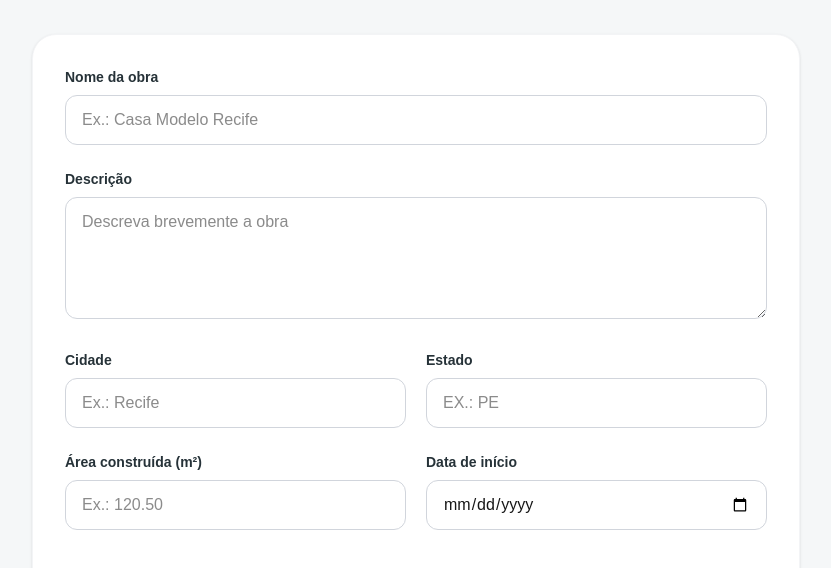
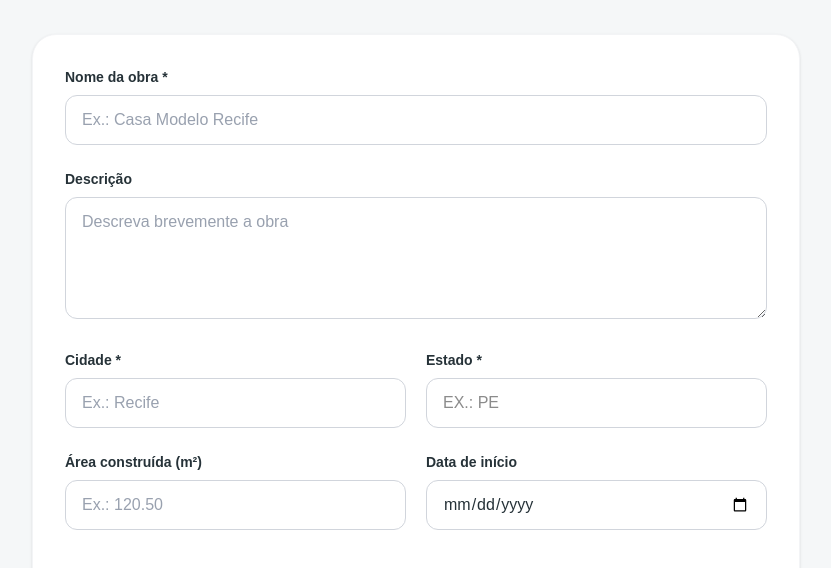
Before and after one commit to Rafaelagondim/ObraTech, a Next.js app in the folder frontend/: page /obras/nova in a window 1280 px wide. Shown: the part 130-698 px from the top of the page, without its empty margins (224-1055 px from the left). Built offline with nearby package versions, Linux system fonts and the light colour scheme.

Commit message:
feat: adiciona validacao ao cadastro de obra

```diff
--- a/frontend/src/app/obras/nova/page.js
+++ b/frontend/src/app/obras/nova/page.js
@@ -1,7 +1,36 @@
+"use client";
+
+import { useState } from "react";
+
 export default function NovaObra() {
+  const [nome, setNome] = useState("");
+  const [descricao, setDescricao] = useState("");
+  const [cidade, setCidade] = useState("");
+  const [estado, setEstado] = useState("");
+  const [areaConstruida, setAreaConstruida] = useState("");
+  const [dataInicio, setDataInicio] = useState("");
+  const [mensagem, setMensagem] = useState("");
+
+  function handleSubmit(event) {
+    event.preventDefault();
+
+    if (!nome || !cidade || !estado) {
+      setMensagem("Preencha os campos obrigatórios.");
+      return;
+    }
+
+    if (estado.length !== 2) {
+      setMensagem("O estado deve ser informado com 2 letras, como PE.");
+      return;
+    }
+
+    setMensagem("Dados preenchidos corretamente.");
+  }
+
   return (
     <main className="min-h-screen bg-[#F5F7F8] px-6 py-10">
       <div className="mx-auto max-w-3xl">
+
         <div className="mb-8">
           <p className="text-sm font-medium text-[#607D85]">
             Cadastro de obra
@@ -17,21 +46,27 @@ export default function NovaObra() {
         </div>
 
         <section className="rounded-3xl bg-white p-8 shadow-sm border border-gray-100">
-          <form className="space-y-6">
+
+          <form
+            className="space-y-6"
+            onSubmit={handleSubmit}
+          >
 
             <div>
               <label
                 htmlFor="nome"
                 className="mb-2 block text-sm font-semibold text-[#263238]"
               >
-                Nome da obra
+                Nome da obra *
               </label>
 
               <input
                 id="nome"
                 type="text"
+                value={nome}
+                onChange={(event) => setNome(event.target.value)}
                 placeholder="Ex.: Casa Modelo Recife"
-                className="w-full rounded-xl border border-gray-300 px-4 py-3 outline-none focus:border-[#FFC400] focus:ring-2 focus:ring-[#FFC400]/30"
+                className="w-full rounded-xl border border-gray-300 px-4 py-3 text-[#263238] placeholder:text-gray-400 outline-none focus:border-[#FFC400] focus:ring-2 focus:ring-[#FFC400]/30"
               />
             </div>
 
@@ -46,25 +81,30 @@ export default function NovaObra() {
               <textarea
                 id="descricao"
                 rows="4"
+                value={descricao}
+                onChange={(event) => setDescricao(event.target.value)}
                 placeholder="Descreva brevemente a obra"
-                className="w-full rounded-xl border border-gray-300 px-4 py-3 outline-none focus:border-[#FFC400] focus:ring-2 focus:ring-[#FFC400]/30"
+                className="w-full rounded-xl border border-gray-300 px-4 py-3 text-[#263238] placeholder:text-gray-400 outline-none focus:border-[#FFC400] focus:ring-2 focus:ring-[#FFC400]/30"
               />
             </div>
 
             <div className="grid gap-5 md:grid-cols-2">
+
               <div>
                 <label
                   htmlFor="cidade"
                   className="mb-2 block text-sm font-semibold text-[#263238]"
                 >
-                  Cidade
+                  Cidade *
                 </label>
 
                 <input
                   id="cidade"
                   type="text"
+                  value={cidade}
+                  onChange={(event) => setCidade(event.target.value)}
                   placeholder="Ex.: Recife"
-                  className="w-full rounded-xl border border-gray-300 px-4 py-3 outline-none focus:border-[#FFC400] focus:ring-2 focus:ring-[#FFC400]/30"
+                  className="w-full rounded-xl border border-gray-300 px-4 py-3 text-[#263238] placeholder:text-gray-400 outline-none focus:border-[#FFC400] focus:ring-2 focus:ring-[#FFC400]/30"
                 />
               </div>
 
@@ -73,20 +113,26 @@ export default function NovaObra() {
                   htmlFor="estado"
                   className="mb-2 block text-sm font-semibold text-[#263238]"
                 >
-                  Estado
+                  Estado *
                 </label>
 
                 <input
                   id="estado"
                   type="text"
                   maxLength="2"
+                  value={estado}
+                  onChange={(event) =>
+                    setEstado(event.target.value.toUpperCase())
+                  }
                   placeholder="Ex.: PE"
                   className="w-full rounded-xl border border-gray-300 px-4 py-3 uppercase outline-none focus:border-[#FFC400] focus:ring-2 focus:ring-[#FFC400]/30"
                 />
               </div>
+
             </div>
 
             <div className="grid gap-5 md:grid-cols-2">
+
               <div>
                 <label
                   htmlFor="area"
@@ -99,8 +145,12 @@ export default function NovaObra() {
                   id="area"
                   type="number"
                   step="0.01"
+                  value={areaConstruida}
+                  onChange={(event) =>
+                    setAreaConstruida(event.target.value)
+                  }
                   placeholder="Ex.: 120.50"
-                  className="w-full rounded-xl border border-gray-300 px-4 py-3 outline-none focus:border-[#FFC400] focus:ring-2 focus:ring-[#FFC400]/30"
+                  className="w-full rounded-xl border border-gray-300 px-4 py-3 text-[#263238] placeholder:text-gray-400 outline-none focus:border-[#FFC400] focus:ring-2 focus:ring-[#FFC400]/30"
                 />
               </div>
 
@@ -115,12 +165,24 @@ export default function NovaObra() {
                 <input
                   id="dataInicio"
                   type="date"
-                  className="w-full rounded-xl border border-gray-300 px-4 py-3 outline-none focus:border-[#FFC400] focus:ring-2 focus:ring-[#FFC400]/30"
+                  value={dataInicio}
+                  onChange={(event) =>
+                    setDataInicio(event.target.value)
+                  }
+                  className="w-full rounded-xl border border-gray-300 px-4 py-3 text-[#263238] placeholder:text-gray-400 outline-none focus:border-[#FFC400] focus:ring-2 focus:ring-[#FFC400]/30"
                 />
               </div>
+
             </div>
 
+            {mensagem && (
+              <div className="rounded-xl bg-[#F5F7F8] px-4 py-3 text-sm font-medium text-[#123F4A]">
+                {mensagem}
+              </div>
+            )}
+
             <div className="flex flex-col-reverse gap-3 pt-4 sm:flex-row sm:justify-end">
+
               <button
                 type="button"
                 className="rounded-xl border border-gray-300 px-6 py-3 font-semibold text-[#263238] hover:bg-gray-50"
@@ -134,6 +196,7 @@ export default function NovaObra() {
               >
                 Salvar obra
               </button>
+
             </div>
 
           </form>
```
